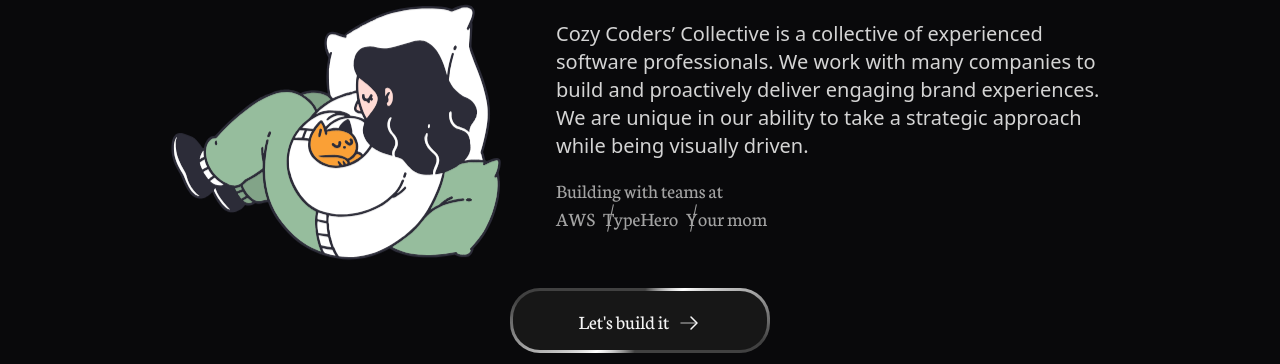
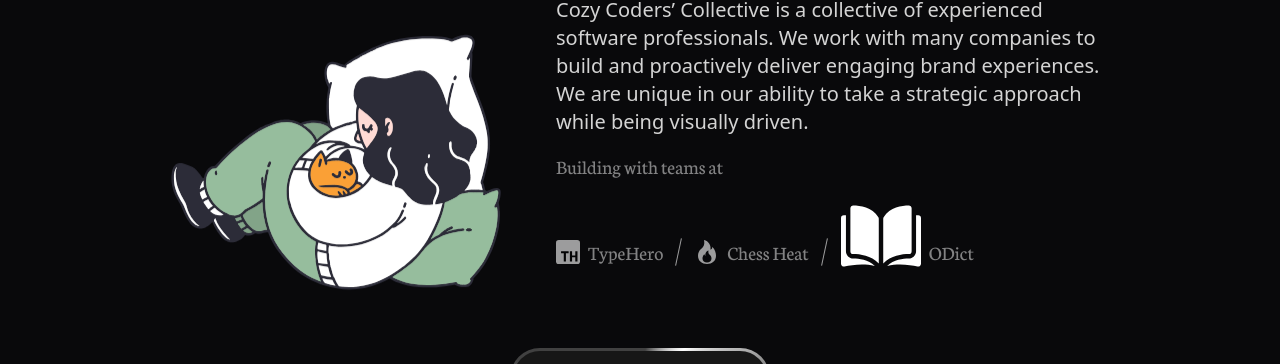
Before and after one commit to maxdemaio/cozy-coders-website, an Astro site: page / in a window 1280 px wide. Shown: the part 420-784 px from the top of the page. Built offline with nearby package versions, Linux system fonts and the light colour scheme; Astro itself is replaced by a stand-in of ours; a web font is replaced by a local one.

Commit message:
hero work

```diff
--- a/src/components/Hero.astro
+++ b/src/components/Hero.astro
@@ -1,5 +1,4 @@
 ---
-import AltButton from "./AltButton.astro";
 import FancyButton from "./FancyButton.astro";
 import SpaceGirl from "./SpaceGirl.astro";
 ---
@@ -24,13 +23,81 @@ import SpaceGirl from "./SpaceGirl.astro";
           take a strategic approach while being visually driven.
         </p>
         <div
-          class="py-2 flex flex-col items-center md:items-start justify-center"
+          class="py-2 flex flex-col gap-2 items-center md:items-start justify-center"
         >
-          <p class="text-neutral-400 font-neuton">Building with teams at</p>
-          <div class="text-neutral-400 font-neuton flex flex-row items-center gap-2">
-            <div class="relative after:border-neutral-400 last-of-type:after:hidden first-of-type:pl-0 after:border-r after:absolute after:-right-4 after:top-0 after:border-slate-dark/50 after:h-full after:rotate-[12deg] after:w-px after:inline">AWS</div>
-            <div class="relative after:border-neutral-400 last-of-type:after:hidden first-of-type:pl-0 after:border-r after:absolute after:-right-4 after:top-0 after:border-slate-dark/50 after:h-full after:rotate-[12deg] after:w-px after:inline">TypeHero</div>
-            <div>Your mom</div>
+          <p class="opacity-60 font-neuton">Building with teams at</p>
+          <div
+            class="font-neuton flex flex-row gap-8 py-2 justify-start items-center"
+          >
+            <div
+              class="flex gap-2 items-center relative after:border-white after:opacity-60 last-of-type:after:hidden after:border-r after:absolute after:-right-4 after:top-0 after:border-slate-dark/50 after:h-full after:rotate-[12deg] after:w-px after:inline"
+            >
+              <svg
+                xmlns="http://www.w3.org/2000/svg"
+                class="h-6 w-6 opacity-60"
+                viewBox="0 0 38 38"
+                fill="none"
+                ><rect width="38" height="38" rx="4.5" fill="white"
+                ></rect><path
+                  fill-rule="evenodd"
+                  clip-rule="evenodd"
+                  d="M15.6947 20.9344H20V18H8V20.9344H12.2842V34H15.6947V20.9344Z"
+                  fill="black"></path><path
+                  d="M22 34V18H25.4511V24.6309H30.5405V18H34V34H30.5405V27.3458H25.4511V34H22Z"
+                  fill="black"></path></svg
+              >
+              <p class="opacity-60">TypeHero</p>
+            </div>
+            <div
+              class="flex items-center gap-2 relative after:opacity-60 after:border-white last-of-type:after:hidden after:border-r after:absolute after:-right-4 after:top-0 after:border-slate-dark/50 after:h-full after:rotate-[12deg] after:w-px after:inline"
+            >
+              <svg
+                xmlns="http://www.w3.org/2000/svg"
+                class="h-6 w-6 opacity-60"
+                viewBox="0 0 16 16"
+              >
+                <path
+                  fill="white"
+                  d="M8 16c3.314 0 6-2 6-5.5c0-1.5-.5-4-2.5-6c.25 1.5-1.25 2-1.25 2C11 4 9 .5 6 0c.357 2 .5 4-2 6c-1.25 1-2 2.729-2 4.5C2 14 4.686 16 8 16Zm0-1c-1.657 0-3-1-3-2.75c0-.75.25-2 1.25-3C6.125 10 7 10.5 7 10.5c-.375-1.25.5-3.25 2-3.5c-.179 1-.25 2 1 3c.625.5 1 1.364 1 2.25C11 14 9.657 15 8 15Z"
+                ></path>
+              </svg>
+              <p class="opacity-60">Chess Heat</p>
+            </div>
+            <div class="flex gap-2 items-center">
+              <svg
+                xmlns="http://www.w3.org/2000/svg"
+                class="w-6 h-6 opacity-60"
+                fill="none"
+                viewBox="0 0 64 64"
+                class="w-20 h-20 mb-8"
+                data-astro-cid-j7pv25f6=""
+              >
+                <g clip-path="url(#book__a)">
+                  <path
+                    fill="white"
+                    d="M61.713 15.475a2.293 2.293 0 0 1 2.291 2.29v36.398c0 .697-.314 1.35-.86 1.788a2.293 2.293 0 0 1-1.943.442c-5.485-1.251-15.114-2.704-24.247-.467 5.284-4.999 12.736-5.882 17.258-5.895 3.222-.006 5.84-2.627 5.84-5.843V15.475h1.66Zm-57.76 0v28.713c0 3.216 2.62 5.837 5.84 5.843 4.521.013 11.977.896 17.257 5.895-9.13-2.237-18.758-.784-24.243.467a2.279 2.279 0 0 1-1.942-.445 2.274 2.274 0 0 1-.861-1.789V17.766a2.292 2.292 0 0 1 2.288-2.291h1.66Zm5.84-7.92c5.344.012 15.062 1.25 20.118 9.395.205.333.314.733.314 1.158v35.94c-6.16-6.449-15.091-7.56-20.423-7.572a2.296 2.296 0 0 1-2.29-2.288V9.846c0-.615.236-1.19.671-1.626a2.256 2.256 0 0 1 1.607-.665h.003Zm44.425 0c.605 0 1.175.236 1.607.665.432.435.672 1.011.672 1.626v34.342a2.297 2.297 0 0 1-2.291 2.288c-5.332.013-14.263 1.123-20.426 7.571V18.108c0-.425.112-.825.317-1.158 5.056-8.144 14.774-9.383 20.118-9.395h.003Z"
+                  ></path>
+                </g>
+                <defs>
+                  <linearGradient
+                    id="book__b"
+                    x1="32.004"
+                    x2="32.004"
+                    y1="7.555"
+                    y2="56.451"
+                    gradientUnits="userSpaceOnUse"
+                  >
+                    <stop stop-color="#76A5FF"></stop>
+                    <stop offset="0" stop-color="#55BAFF"></stop>
+                    <stop offset="1" stop-color="#028CEB"></stop>
+                  </linearGradient>
+                  <clipPath id="book__a">
+                    <path fill="#fff" d="M0 0h64v64H0z"></path>
+                  </clipPath>
+                </defs>
+              </svg>
+              <p class="opacity-60">ODict</p>
+            </div>
           </div>
         </div>
       </div>
--- a/src/components/Strengths/CostSpeed.astro
+++ b/src/components/Strengths/CostSpeed.astro
@@ -88,3 +88,8 @@
     </p>
   </div>
 </div>
+
+<div class="flex">
+  <img src="/sword.svg" alt="sword svg" width="500" height="500" />
+  <img src="/shield.svg" alt="shield SVG" width="500" height="500" />
+</div>
```
Also changed, not shown: public/shield.svg (added), public/sword.svg (added).
